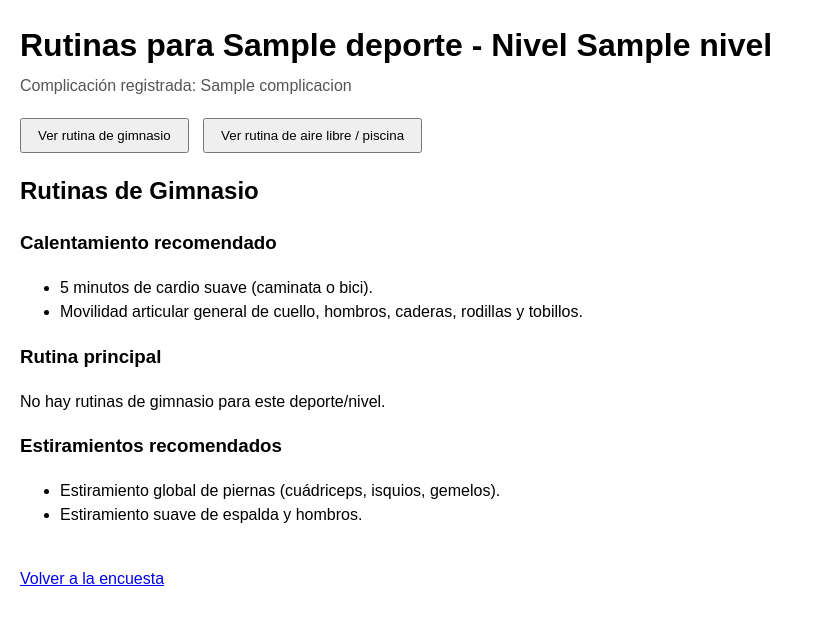
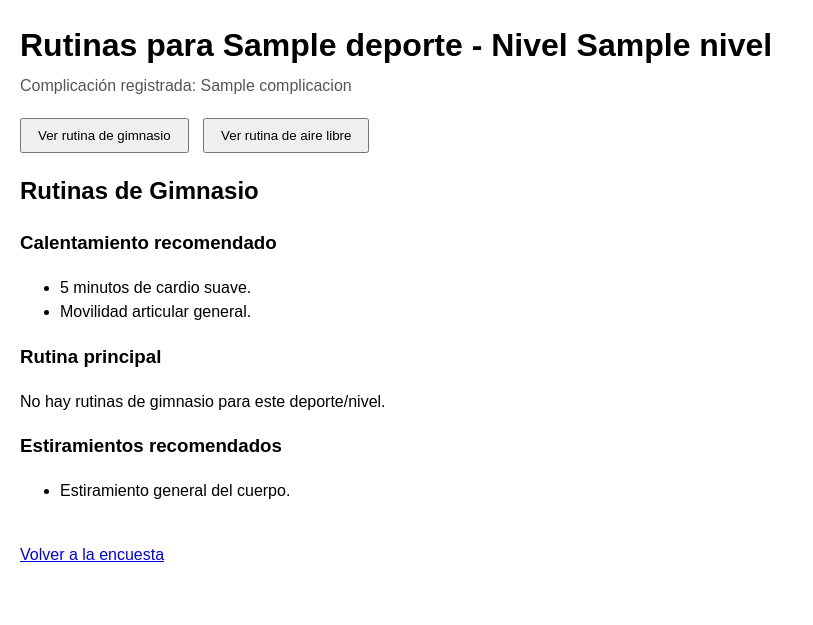
Before and after one commit to jcorredorsa/sprint-3, a Flask app: template templates/Rutina.html in a window 1280 px wide. Shown: the top 625 px of the page, without its empty margins (0-813 px from the left). Run offline with Flask 3, Linux system fonts and the light colour scheme; the template is opened without the code that fills it: most values are stand-ins (such as "Sample title", 1, 10 or a date in 2020); parts of the project's set-up code (start-up, migrations or seed data) failed here and were passed over.

Commit message:
Actualizo Rutina.html con piscina y aire libre correcto, calentamiento y estiramientos

```diff
--- a/templates/Rutina.html
+++ b/templates/Rutina.html
@@ -49,43 +49,52 @@
     {% if complicacion %} {{ complicacion }} {% else %} Ninguna {% endif %}
   </p>
 
+  <!-- BOTONES -->
   <div class="botones">
     <button onclick="mostrarRutina('gimnasio')">Ver rutina de gimnasio</button>
-    <button onclick="mostrarRutina('aire')">Ver rutina de aire libre / piscina</button>
+
+    {% if deporte|lower == 'natacion' %}
+      <button onclick="mostrarRutina('aire')">Ver rutina de piscina</button>
+    {% else %}
+      <button onclick="mostrarRutina('aire')">Ver rutina de aire libre</button>
+    {% endif %}
   </div>
 
-  <!-- ============= BLOQUE GIMNASIO ============= -->
+  <!-- ====================== BLOQUE GIMNASIO ====================== -->
   <div id="bloque-gimnasio" class="bloque-rutina activo">
     <h2>Rutinas de Gimnasio</h2>
 
-    <!-- Calentamiento específico por deporte -->
+    <!-- Calentamiento -->
     <h3>Calentamiento recomendado</h3>
     <ul>
-      {% if deporte == 'Futbol' %}
+      {% if deporte|lower == 'futbol' %}
         <li>5 minutos de caminadora o bicicleta suave.</li>
         <li>Movilidad de tobillos, rodillas y caderas (10 círculos por articulación).</li>
-        <li>Skipping suave en el sitio: 2×30 segundos.</li>
-      {% elif deporte == 'Baloncesto' %}
-        <li>5 minutos de caminata o trote suave.</li>
+        <li>Skipping suave: 2×30 segundos.</li>
+
+      {% elif deporte|lower == 'baloncesto' %}
+        <li>5 minutos de trote suave.</li>
         <li>Desplazamientos laterales suaves: 2×10 m.</li>
-        <li>Movilidad de hombros y muñecas con círculos: 2×10 repeticiones.</li>
-      {% elif deporte == 'Natacion' %}
-        <li>Rotaciones de brazos adelante y atrás: 2×10.</li>
-        <li>Movilidad de cuello y hombros: 2×10 repeticiones.</li>
-        <li>3 minutos de cuerda o bici suave para elevar temperatura corporal.</li>
-      {% elif deporte == 'Tenis' %}
+        <li>Movilidad de hombros y muñecas.</li>
+
+      {% elif deporte|lower == 'natacion' %}
+        <li>Rotaciones de brazos adelante/atrás: 2×10.</li>
+        <li>Movilidad de cuello y hombros.</li>
+        <li>3 minutos de bici suave.</li>
+
+      {% elif deporte|lower == 'tenis' %}
         <li>3–5 minutos de trote suave.</li>
-        <li>Movilidad de hombros y codo con círculos: 2×10.</li>
-        <li>Desplazamientos laterales cortos: 2×10 m.</li>
+        <li>Movilidad de hombros y codos.</li>
+        <li>Desplazamientos laterales cortos.</li>
+
       {% else %}
-        <li>5 minutos de cardio suave (caminata o bici).</li>
-        <li>Movilidad articular general de cuello, hombros, caderas, rodillas y tobillos.</li>
+        <li>5 minutos de cardio suave.</li>
+        <li>Movilidad articular general.</li>
       {% endif %}
     </ul>
 
     <h3>Rutina principal</h3>
 
-    {# Filtramos solo las rutinas de gimnasio #}
     {% set gym_rutinas = rutinas | selectattr('tipo_sesion', 'equalto', 'Gimnasio') | list %}
 
     {% if gym_rutinas %}
@@ -108,60 +117,72 @@
 
     <h3>Estiramientos recomendados</h3>
     <ul>
-      {% if deporte == 'Futbol' %}
-        <li>Estiramiento de cuádriceps de pie: 2×20 s por pierna.</li>
-        <li>Estiramiento de isquiotibiales sentado: 2×20 s.</li>
-        <li>Estiramiento de gemelos en pared: 2×20 s por pierna.</li>
-      {% elif deporte == 'Baloncesto' %}
-        <li>Estiramiento de aductores sentado: 2×20 s.</li>
-        <li>Estiramiento de cuádriceps y glúteos: 2×20 s por lado.</li>
-        <li>Estiramiento de hombros cruzados al pecho: 2×20 s.</li>
-      {% elif deporte == 'Natacion' %}
-        <li>Estiramiento de pectoral en pared: 2×20 s por lado.</li>
-        <li>Estiramiento de dorsal (brazos por encima de la cabeza): 2×20 s.</li>
-        <li>Estiramiento de cuello suave en todas las direcciones: 2×10 s.</li>
-      {% elif deporte == 'Tenis' %}
-        <li>Estiramiento de antebrazo (flexión y extensión de muñeca): 2×20 s por brazo.</li>
-        <li>Estiramiento de hombros y tríceps: 2×20 s por brazo.</li>
-        <li>Estiramiento de espalda baja en posición de gato/camello: 2×10 repeticiones.</li>
+      {% if deporte|lower == 'futbol' %}
+        <li>Estiramiento de cuádriceps: 2×20 s.</li>
+        <li>Estiramiento de isquiotibiales: 2×20 s.</li>
+        <li>Estiramiento de gemelos: 2×20 s.</li>
+
+      {% elif deporte|lower == 'baloncesto' %}
+        <li>Estiramiento de aductores: 2×20 s.</li>
+        <li>Estiramiento de cuádriceps y glúteos.</li>
+        <li>Estiramiento de hombros cruzados al pecho.</li>
+
+      {% elif deporte|lower == 'natacion' %}
+        <li>Estiramiento de pectoral en pared.</li>
+        <li>Estiramiento de dorsal.</li>
+        <li>Rotaciones suaves de cuello.</li>
+
+      {% elif deporte|lower == 'tenis' %}
+        <li>Estiramientos de antebrazo: 2×20 s.</li>
+        <li>Estiramiento de hombros y tríceps.</li>
+        <li>Gato/camello para zona lumbar.</li>
+
       {% else %}
-        <li>Estiramiento global de piernas (cuádriceps, isquios, gemelos).</li>
-        <li>Estiramiento suave de espalda y hombros.</li>
+        <li>Estiramiento general del cuerpo.</li>
       {% endif %}
     </ul>
   </div>
 
-  <!-- ============= BLOQUE AIRE LIBRE / PISCINA ============= -->
+  <!-- ====================== BLOQUE AIRE / PISCINA ====================== -->
   <div id="bloque-aire" class="bloque-rutina">
-    <h2>Rutinas de Aire libre / Piscina</h2>
+
+    {% if deporte|lower == 'natacion' %}
+      <h2>Rutinas de Piscina</h2>
+    {% else %}
+      <h2>Rutinas de Aire libre</h2>
+    {% endif %}
 
     <h3>Calentamiento recomendado</h3>
     <ul>
-      {% if deporte == 'Futbol' %}
+      {% if deporte|lower == 'futbol' %}
         <li>5–8 minutos de trote suave en el campo.</li>
-        <li>Movilidad de tobillos, rodillas y caderas.</li>
-        <li>3 progresiones de carrera aumentando ligeramente la velocidad.</li>
-      {% elif deporte == 'Baloncesto' %}
-        <li>4–5 minutos de trote alrededor de la cancha.</li>
-        <li>Bote suave con cambio de mano mientras trotas.</li>
-        <li>Desplazamientos laterales suaves: 2×10 m.</li>
-      {% elif deporte == 'Natacion' %}
-        <li>2–3 minutos de marcha en el agua poco profunda.</li>
-        <li>Patada suave sujetándose al borde: 2×25 s.</li>
-        <li>Movilidad de hombros y cuello fuera del agua.</li>
-      {% elif deporte == 'Tenis' %}
-        <li>3–5 minutos de trote alrededor de la pista.</li>
-        <li>Desplazamientos laterales con pasos cortos.</li>
-        <li>Simulación de swings (derecha y revés) sin bola: 10–15 reps.</li>
+        <li>Movilidad de piernas.</li>
+        <li>3 progresiones de carrera.</li>
+
+      {% elif deporte|lower == 'baloncesto' %}
+        <li>4–5 minutos de trote.</li>
+        <li>Bote suave mientras trotas.</li>
+        <li>Desplazamientos laterales.</li>
+
+      {% elif deporte|lower == 'natacion' %}
+        <li>Marcha suave en agua poco profunda.</li>
+        <li>Patada ligera sujetándose del borde.</li>
+        <li>Movilidad de hombros antes de entrar al agua.</li>
+
+      {% elif deporte|lower == 'tenis' %}
+        <li>3–5 minutos de trote.</li>
+        <li>Pasos laterales.</li>
+        <li>Simulación de golpes sin bola.</li>
+
       {% else %}
-        <li>5 minutos de trote suave o caminata rápida.</li>
-        <li>Movilidad articular general.</li>
+        <li>5 minutos de trote o caminata rápida.</li>
+        <li>Movilidad articular.</li>
       {% endif %}
     </ul>
 
+    <!-- Rutina -->
     <h3>Rutina principal</h3>
 
-    {# Rutinas que NO son de gimnasio (Aire libre / Piscina) #}
     {% set aire_rutinas = rutinas | rejectattr('tipo_sesion', 'equalto', 'Gimnasio') | list %}
 
     {% if aire_rutinas %}
@@ -179,25 +200,29 @@
         </div>
       {% endfor %}
     {% else %}
-      <p>No hay rutinas de aire libre/piscina para este deporte/nivel.</p>
+      {% if deporte|lower == 'natacion' %}
+        <p>No hay rutinas de piscina para este deporte/nivel.</p>
+      {% else %}
+        <p>No hay rutinas de aire libre para este deporte/nivel.</p>
+      {% endif %}
     {% endif %}
 
     <h3>Estiramientos recomendados</h3>
     <ul>
-      {% if deporte == 'Futbol' %}
-        <li>Estiramiento de cuádriceps, isquiotibiales y gemelos después de correr.</li>
-        <li>Estiramiento de aductores en posición de mariposa: 2×20 s.</li>
-      {% elif deporte == 'Baloncesto' %}
-        <li>Estiramientos de piernas (cuádriceps, isquios, gemelos) apoyado en la pared.</li>
-        <li>Estiramiento de hombros y espalda alta.</li>
-      {% elif deporte == 'Natacion' %}
-        <li>Estiramiento de hombros, pectoral y dorsal fuera del agua.</li>
-        <li>Estiramiento suave de cuello y zona lumbar.</li>
-      {% elif deporte == 'Tenis' %}
-        <li>Estiramientos de antebrazo, hombros y espalda.</li>
-        <li>Estiramiento de piernas con apoyo en banco o valla.</li>
+      {% if deporte|lower == 'futbol' %}
+        <li>Cuádriceps, isquiotibiales y gemelos después de correr.</li>
+
+      {% elif deporte|lower == 'baloncesto' %}
+        <li>Estiramientos de piernas apoyado en pared.</li>
+
+      {% elif deporte|lower == 'natacion' %}
+        <li>Estiramiento de hombros, pectoral y dorsal.</li>
+
+      {% elif deporte|lower == 'tenis' %}
+        <li>Antebrazo, hombros y espalda.</li>
+
       {% else %}
-        <li>Estiramiento global de todos los grupos musculares usados.</li>
+        <li>Estiramiento global.</li>
       {% endif %}
     </ul>
   </div>
@@ -219,5 +244,6 @@
       }
     }
   </script>
+
 </body>
 </html>
```
